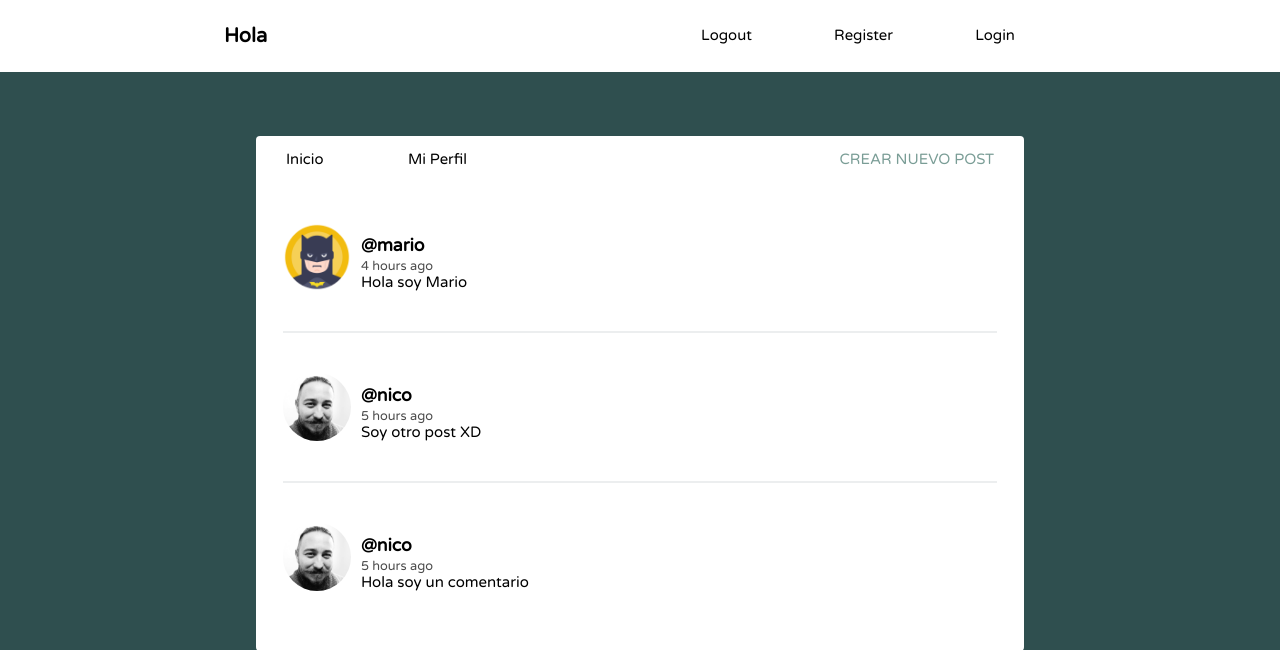
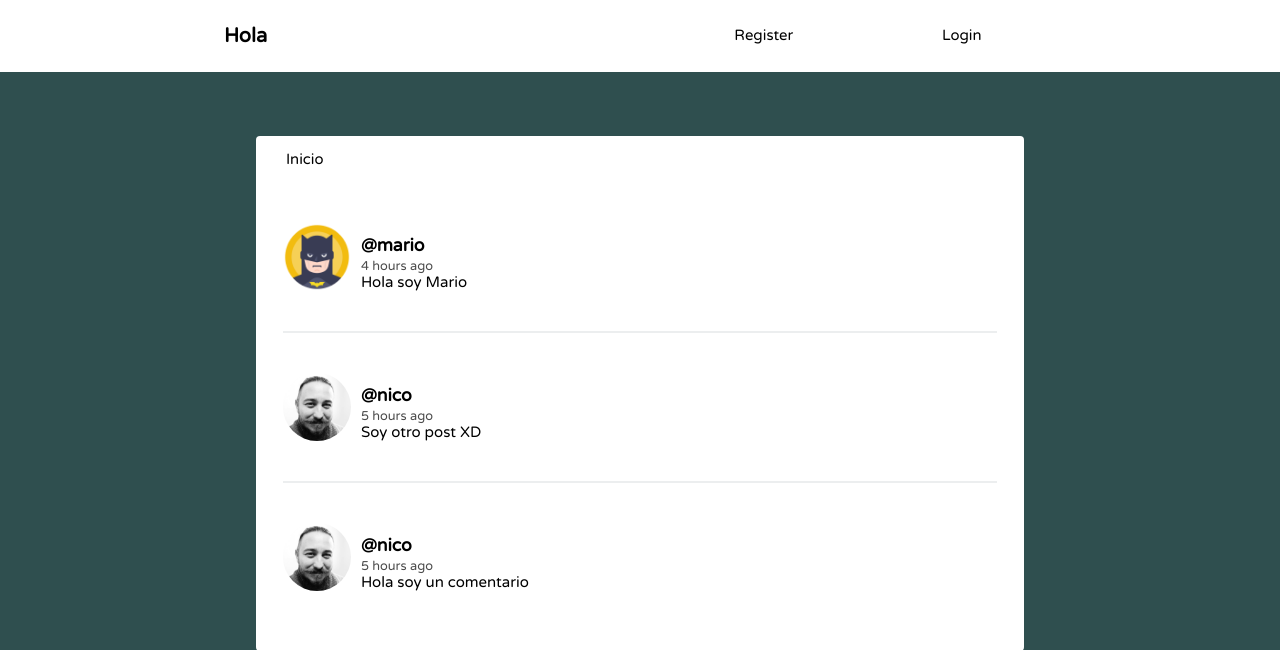
Before and after one commit to NikozV/socialDjango, a Django app: page / in a window 1280 px wide. Shown: the top 650 px of the page. Run offline with Django 4.2, Linux system fonts and the light colour scheme; data comes from the database, SQL or seed files in the repository; both versions use the stored data as it was after the commit.

Commit message:
ocultando rutas

```diff
--- a/social_django/social/templates/social/layout.html
+++ b/social_django/social/templates/social/layout.html
@@ -14,9 +14,13 @@
 		<nav class="main">
 			<h1 id="logo">Hola</h1>
 			<ul>
-				<li><a href="#">Logout</a></li>
-				<li><a href="{% url 'register' %}">Register</a></li>
-				<li><a href="#">Login</a></li>
+				{% if user.is_authenticated %}
+					<li><a href="{% url 'logout' %}">Logout</a></li>
+				{% else %}
+					<li><a href="{% url 'register' %}">Register</a></li>
+					<li><a href="{% url 'login' %}">Login</a></li>
+				{% endif %}
+
 			</ul>
 		</nav>
 	</header>
@@ -37,11 +41,12 @@
 	<div class="main">
 
 		<nav class="second-nav">
-			<a class="feed" href="#">Inicio</a>
-			<a class="profile" href="#">Mi Perfil</a>
-			<a class="new" href="#">Crear nuevo post</a>
+			<a class="feed" href="{% url 'feed' %}">Inicio</a>
+			{% if user.is_authenticated %}
+				<a class="profile" href="#">Mi Perfil</a>
+				<a class="new" href="#">Crear nuevo post</a>
+			{% endif %}
 		</nav>
-
 
 		{% block content %}
 
```
Also changed, not shown: social_django/db.sqlite3.
